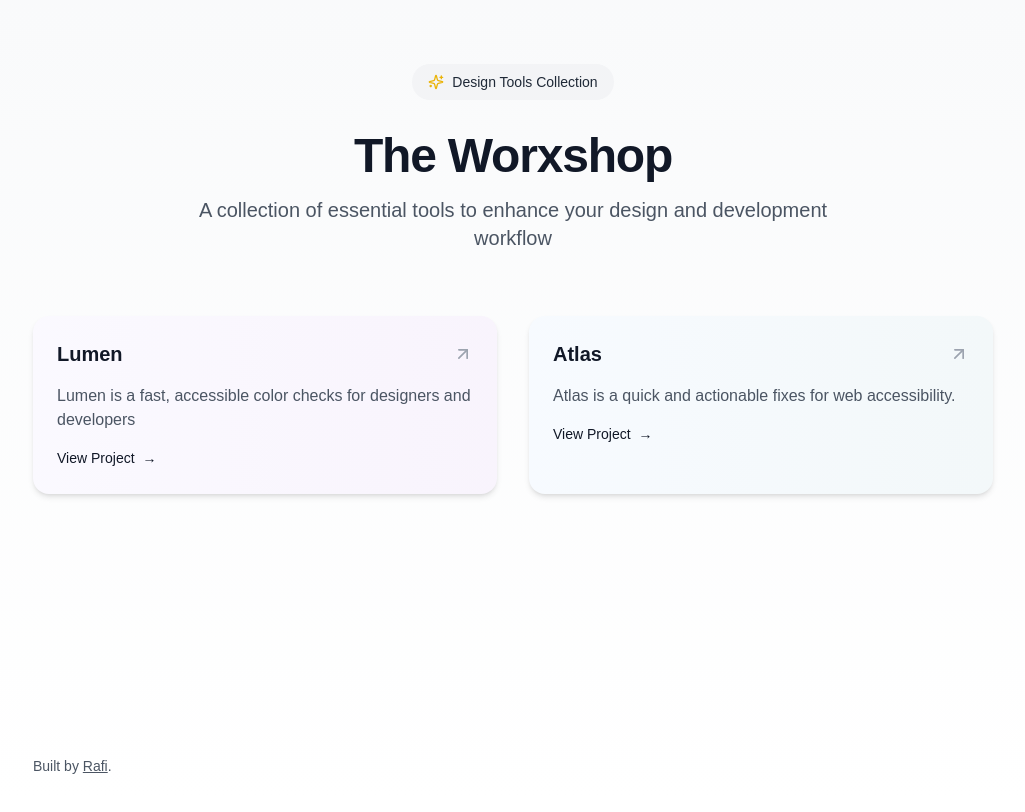
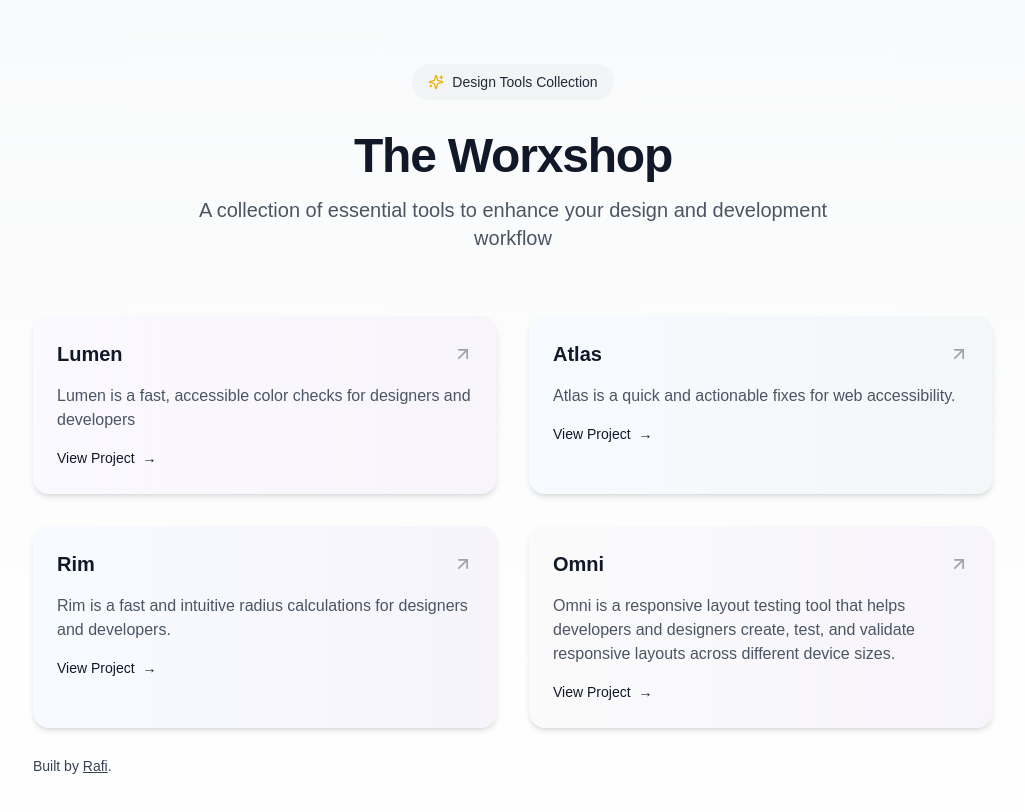
Before and after one commit to ahmadrafidev/worxshop, a Next.js app: page / in a window 1280 px wide. Shown: the top 812 px of the page, without its empty margins (127-1152 px from the left). Built offline with nearby package versions, Linux system fonts and the light colour scheme.

Commit message:
update projects

```diff
--- a/app/page.tsx
+++ b/app/page.tsx
@@ -9,13 +9,25 @@ export default function Home() {
       title: "Lumen",
       description: "Lumen is a fast, accessible color checks for designers and developers",
       link: "https://luumen.vercel.app/",
-      gradient: "from-violet-400 to-purple-700"
+      gradient: "from-violet-400 to-purple-800"
     },
     {
       title: "Atlas",
       description: "Atlas is a quick and actionable fixes for web accessibility.",
       link: "https://atlassy.vercel.app/",
-      gradient: "from-blue-400 to-cyan-700"
+      gradient: "from-blue-400 to-cyan-800"
+    },
+    {
+      title: "Rim",
+      description: "Rim is a fast and intuitive radius calculations for designers and developers.",
+      link: "https://rimm.vercel.app/",
+      gradient: "from-blue-400 to-violet-800"
+    },
+    {
+      title: "Omni",
+      description: "Omni is a responsive layout testing tool that helps developers and designers create, test, and validate responsive layouts across different device sizes.",
+      link: "https://omnni.vercel.app/",
+      gradient: "from-zinc-400 to-violet-800"
     },
   ];
 
--- a/components/Footer/Footer.tsx
+++ b/components/Footer/Footer.tsx
@@ -3,7 +3,7 @@ import Link from "next/link"
 export function Footer() {
   return (
     <footer className="py-6 fixed bottom-0 flex justify-center items-center">
-      <p className="text-xs md:text-sm font-normal text-gray-600 dark:text-gray-300">
+      <p className="text-xs md:text-sm font-medium text-gray-700 dark:text-gray-300">
         Built by{" "}
         <Link href="https://x.com/rafiwiranaa" passHref className="underline" aria-label="Visit Rafi's Twitter">
           Rafi
```
